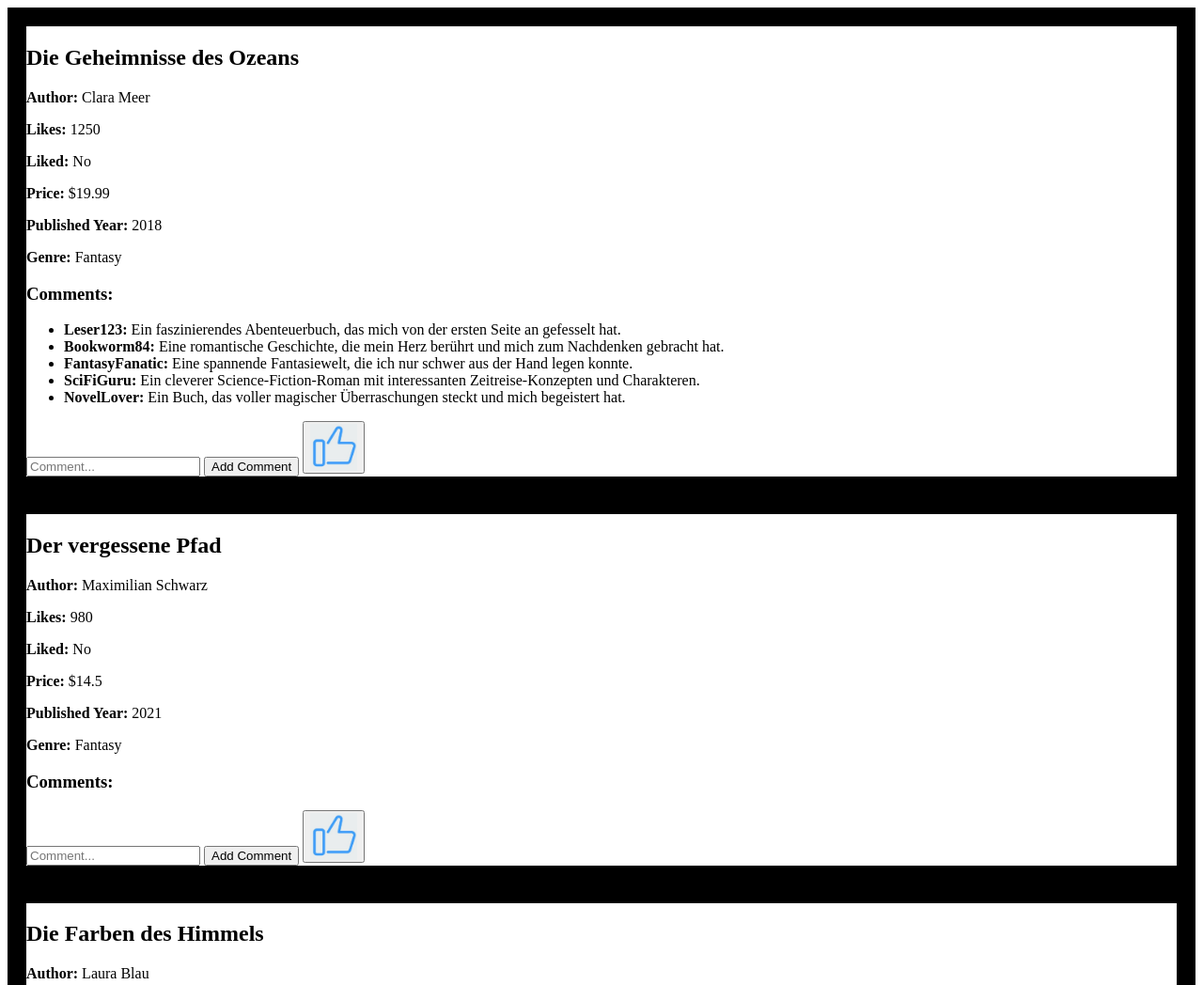
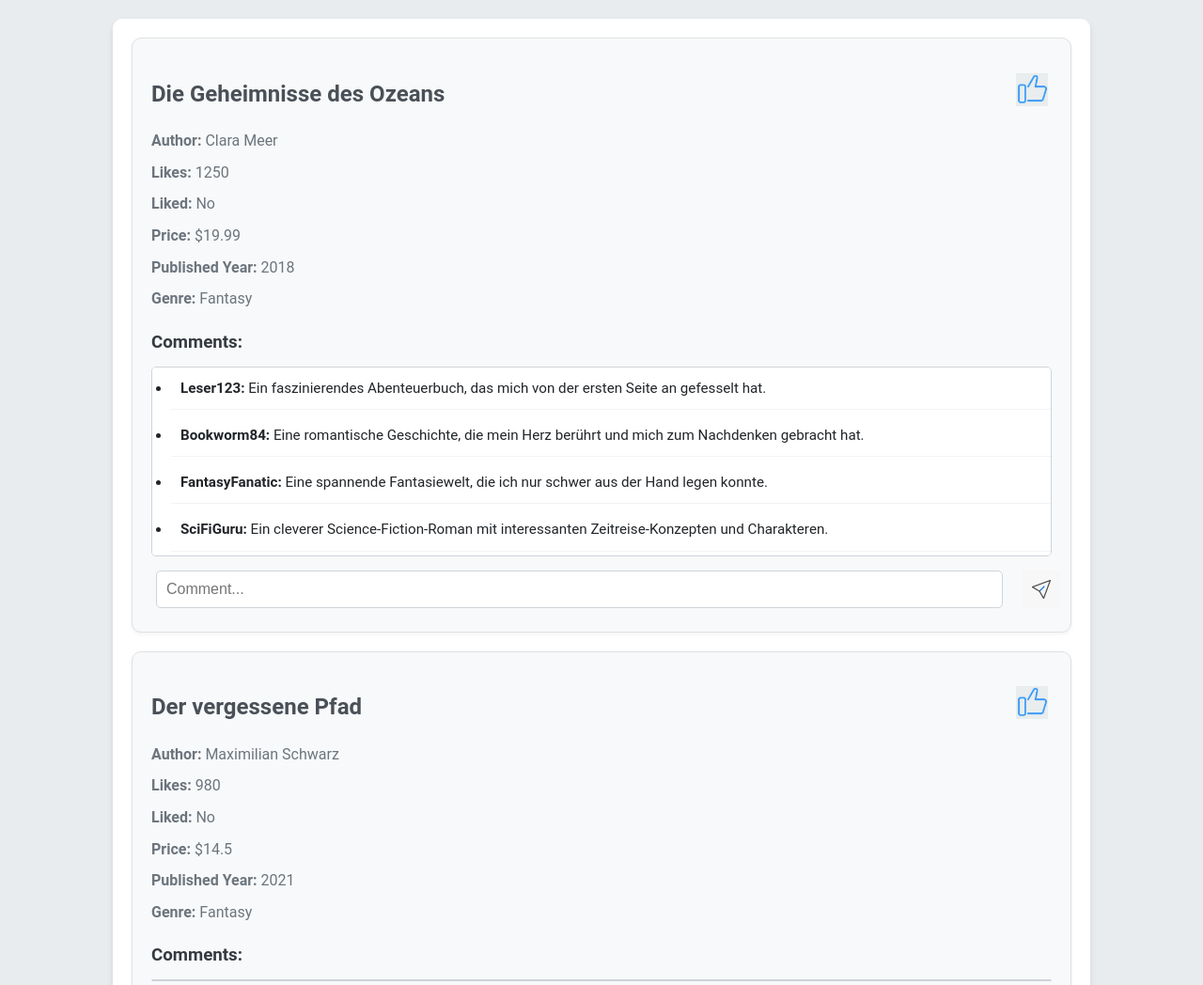
Before and after one commit to albinaJanuzi/bookStore, a plain HTML site: page index.html in a window 1280 px wide. Shown: the top 1048 px of the page at 94% size. Drawn offline with Linux system fonts and the light colour scheme.

Commit message:
Style.css & book Photo

```diff
--- a/index.html
+++ b/index.html
@@ -7,11 +7,12 @@
 
     <script src="./scripts/db.js"></script>
     <script src="./scripts/script.js" defer></script>
+    <link rel="stylesheet" href="./styles/style.css">
 
-    <link rel="stylesheet" href="./styles/style.css">
+
 </head>
 <body onload="init()">
-    <div id="content">
+    <div class="content" id="content">
 
     </div>
 
--- a/scripts/script.js
+++ b/scripts/script.js
@@ -12,6 +12,7 @@ function renderBooks() {
     }
 }
 
+
 function getBooksTemplate(indexBook) {
     const book = books[indexBook];
 
@@ -23,7 +24,13 @@ function getBooksTemplate(indexBook) {
 
     return `
         <div class="book">
+        <div>
             <h2>${book.name}</h2>
+            <button class="like-btn" onclick="likeBook(${indexBook})">
+                <img class="dislike-img" id="likeDisabled-${indexBook}" src="./img/like-disabled.jpg" alt="Like Disabled" style="display: ${book.liked ? 'none' : 'block'}">
+                <img class="like-img" id="likeEnabled-${indexBook}" src="./img/like-enabled.jpg" alt="Like Enabled" style="display: ${book.liked ? 'block' : 'none'}">
+            </button>
+             </div>
             <p><strong>Author:</strong> ${book.author}</p>
             <p id="likesCount-${indexBook}"><strong>Likes:</strong> ${book.likes}</p>
             <p id="likedText-${indexBook}"><strong>Liked:</strong> ${book.liked ? "Yes" : "No"}</p>
@@ -34,15 +41,16 @@ function getBooksTemplate(indexBook) {
             <ul>
                 ${commentsHTML}
             </ul>
+            <div class="input-content">
             <input id="commentInput-${indexBook}" type="text" placeholder="Comment...">
-            <button onclick="addComment(${indexBook})">Add Comment</button>
-            <button class="like-btn" onclick="likeBook(${indexBook})">
-                <img class="dislike-img" id="likeDisabled-${indexBook}" src="./img/like-disabled.jpg" alt="Like Disabled" style="display: ${book.liked ? 'none' : 'block'}">
-                <img class="like-img" id="likeEnabled-${indexBook}" src="./img/like-enabled.jpg" alt="Like Enabled" style="display: ${book.liked ? 'block' : 'none'}">
-            </button>
+             <button  onclick="addComment(${indexBook})"><img class="send-btn" src="./img/send.png" alt="Icon"></button>
+             </div>
+
+
         </div>
     `;
 }
+
 
 function addComment(indexBook) {
     const commentInputRef = document.getElementById(`commentInput-${indexBook}`);
@@ -51,19 +59,19 @@ function addComment(indexBook) {
     if (commentText) {
         const book = books[indexBook];
         const newComment = {
-            name: "Albina",  // Can be replaced with dynamic user name
+            name: "Albina",
             comment: commentText,
         };
 
         book.comments.push(newComment);
-        commentInputRef.value = ""; // Clear the input
+        commentInputRef.value = "";
 
-        // Save books to localStorage after updating
+
         saveBooksToLocalStorage();
-
-        renderBooks();  // Re-render the books
+        renderBooks();
     }
 }
+
 
 function likeBook(indexBook) {
     let book = books[indexBook];
@@ -72,11 +80,9 @@ function likeBook(indexBook) {
     let likesCountRef = document.getElementById(`likesCount-${indexBook}`);
     let likedTextRef = document.getElementById(`likedText-${indexBook}`);
 
-    // Toggle the liked state of the book
     book.liked = !book.liked;
     book.likes += book.liked ? 1 : -1;
 
-    // Update button states
     if (book.liked) {
         likeDisabledRef.style.display = "none";
         likeEnabledRef.style.display = "block";
@@ -85,26 +91,21 @@ function likeBook(indexBook) {
         likeEnabledRef.style.display = "none";
     }
 
-    // Update the like count
     likesCountRef.innerHTML = `<strong>Likes:</strong> ${book.likes}`;
-
-    // Update the liked text
     likedTextRef.innerHTML = `<strong>Liked:</strong> ${book.liked ? "Yes" : "No"}`;
 
-    // Save the updated book data to localStorage
     saveBooksToLocalStorage();
 }
 
-// Function to load books data from localStorage
+
 function loadBooksFromLocalStorage() {
     const savedBooks = localStorage.getItem('books');
     if (savedBooks) {
-        // Only overwrite the existing books if localStorage data is available
         books = JSON.parse(savedBooks);
     }
 }
 
-// Function to save books data to localStorage
+
 function saveBooksToLocalStorage() {
     localStorage.setItem('books', JSON.stringify(books));
 }
--- a/styles/style.css
+++ b/styles/style.css
@@ -1,17 +1,187 @@
-.like-img{
-    width:50px;
-    height:50px;
+/* Allgemeine Stile */
+body {
+    font-family: 'Roboto', sans-serif;
+    margin: 0;
+    padding: 0;
+    background-color: #e9ecef;
+    color: #212529;
+    line-height: 1.6;
 }
 
-.like-img{
-    display:none;
+h1, h2, h3 {
+    color: #343a40;
+    margin-bottom: 0.5em;
 }
 
-.dislike-img {
-    width:50px;
-    height:50px;
+p {
+    margin: 0.5em 0;
 }
 
-.book{
-    border: 20px solid black;
+/* Container für den Inhalt */
+.content {
+    max-width: 1000px;
+    margin: 20px auto;
+    padding: 20px;
+    background-color: #ffffff;
+    box-shadow: 0 4px 6px rgba(0, 0, 0, 0.1);
+    border-radius: 10px;
 }
+
+/* Buch-Stil */
+.book {
+    border: 1px solid #dee2e6;
+    padding: 20px;
+    margin-bottom: 20px;
+    border-radius: 10px;
+    background-color: #f8f9fa;
+    box-shadow: 0 2px 4px rgba(0, 0, 0, 0.05);
+    transition: transform 0.2s ease-in-out, box-shadow 0.2s ease-in-out;
+}
+
+.book:hover {
+    transform: translateY(-5px);
+    box-shadow: 0 6px 10px rgb(120, 185, 234);
+}
+
+.book h2 {
+    font-size: 1.5em;
+    color: #495057;
+    margin-bottom: 10px;
+}
+
+.book p {
+    font-size: 1em;
+    color: #6c757d;
+    margin-bottom: 8px;
+}
+
+.book ul {
+    padding-left: 20px;
+    margin: 10px 0;
+    max-height: 200px;
+    overflow-y: auto;
+    border: 1px solid #ced4da;
+    border-radius: 5px;
+    background-color: #ffffff;
+}
+
+.book ul li {
+    font-size: 0.95em;
+    margin-bottom: 5px;
+    padding: 10px;
+    border-bottom: 1px solid #f1f3f5;
+}
+
+.book ul li:last-child {
+    border-bottom: none;
+}
+
+.book ul::-webkit-scrollbar {
+    width: 8px;
+}
+
+.book ul::-webkit-scrollbar-thumb {
+    background-color: #adb5bd;
+    border-radius: 4px;
+}
+
+.book ul::-webkit-scrollbar-thumb:hover {
+    background-color: #868e96;
+}
+
+
+.book input{
+    width: 95%;
+    padding: 10px;
+    margin-right: 10px;
+    border: 1px solid #ced4da;
+    border-radius: 5px;
+    font-size: 1em;
+    box-sizing: border-box;
+}
+
+.book button {
+    width: 2px;
+    height: 2px;
+    color: #ffffff;
+    border: none;
+    cursor: pointer;
+    display: flex;
+    align-items: center;
+    justify-content: center;
+    transition: background-color 0.2s ease-in-out;
+}
+
+.send-btn{
+    height: 40px;
+    color: #ffffff;
+    border: none;
+    cursor: pointer;
+    display: flex;
+    align-items: center;
+    justify-content: center;
+    transition: background-color 0.2s ease-in-out;
+
+}
+
+
+/* Like-Button */
+.like-btn {
+    background: none;
+    border: none;
+    cursor: pointer;
+    padding: 0;
+    outline: none;
+    transition: transform 0.2s ease-in-out;
+}
+
+.like-btn:hover {
+    transform: scale(1.1);
+}
+
+.like-img, .dislike-img {
+    width: 35px;
+    height: 35px;
+    padding-right:40px;
+}
+
+/* Flexbox für Buttons und Kommentare */
+.book div {
+    display: flex;
+    align-items: center;
+    justify-content: space-between;
+    flex-wrap: wrap;
+    gap: 10px;
+}
+.input-content{
+display: flex;
+align-items: center;
+padding: 5px;
+}
+
+
+
+/* Responsiveness */
+@media (max-width: 768px) {
+    .content {
+        padding: 15px;
+    }
+
+    .book {
+        padding: 15px;
+    }
+
+    .book input[type="text"] {
+        width: 100%;
+        margin-bottom: 10px;
+    }
+
+    .book button {
+        width: 100%;
+        justify-content: center;
+    }
+
+    .book ul {
+        max-height: 150px;
+    }
+}
```
Also changed, not shown: img/book-photo/das-rätsel-der-zeit.jpg (added), img/book-photo/das-verborgene-königreich.jpg (added), img/book-photo/der-letzte-wächter.jpg (added), img/book-photo/der-vergessene-pfad.jpg (added), img/book-photo/die-farben-des-himmels.jpg (added), img/book-photo/die-geheimnisse-des-ozeans.jpg (added), img/book-photo/im-schatten-des-mondes.jpg (added), img/book-photo/jenseits-der-sterne.jpg (added), img/book-photo/liebe-in-zeiten-des-krieges.jpg (added), img/send.png (added).
